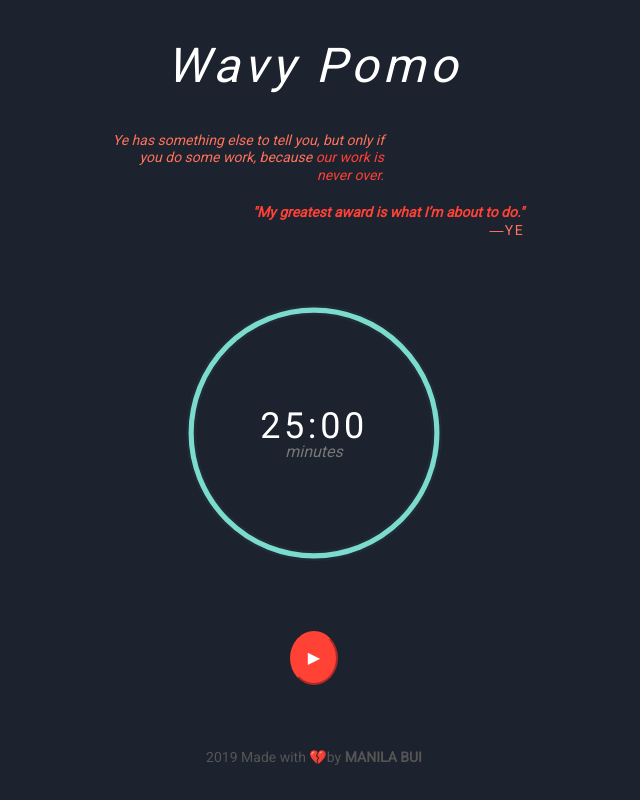
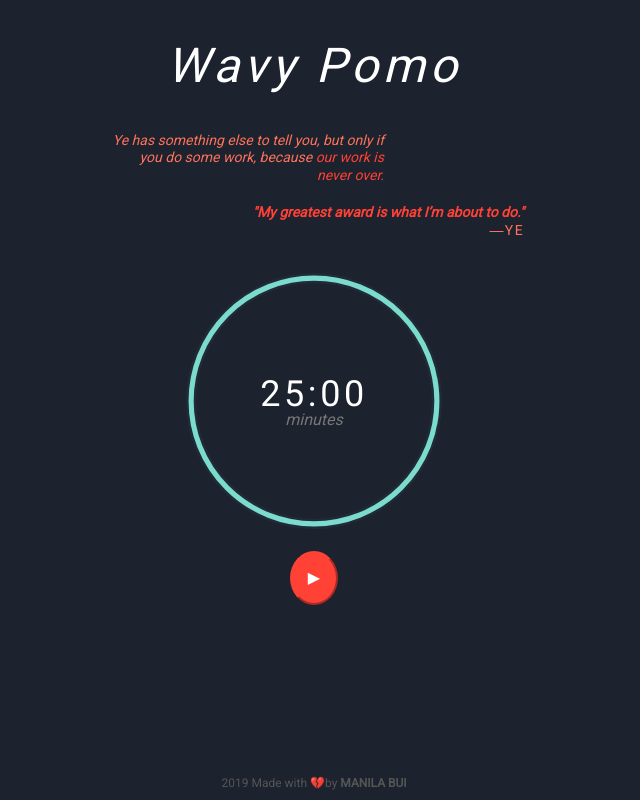
Before and after one commit to manilabui/Wavy-Pomo, a React (Create React App) app: page / in a window 1280 px wide. Shown: the whole page, without its empty margins (326-966 px from the left). Built offline with nearby package versions, Linux system fonts and the light colour scheme.

Commit message:
minor desktop styling for spacing

```diff
--- a/src/components/Footer.js
+++ b/src/components/Footer.js
@@ -4,8 +4,8 @@ class Footer extends Component {
   render() {
     return (
     	<div>
-    		<footer className="pv4 ph3 ph5-m ph6-l mid-gray fixed bottom-0 w-100">
-	          <small className="f6-ns f7 db tc">2019 Made with <span role="img" aria-label="Broken Heart">💔</span>by <b className="ttu">Manila Bui</b></small>
+    		<footer className="pb2 ph3 ph5-m ph6-l mid-gray fixed bottom-0 w-100">
+	          <small className="f7 db tc">2019 Made with <span role="img" aria-label="Broken Heart">💔</span>by <b className="ttu">Manila Bui</b></small>
 	        </footer>
     	</div>
     );
--- a/src/components/Timer.js
+++ b/src/components/Timer.js
@@ -4,7 +4,7 @@ import PropTypes from 'prop-types';
 class Timer extends Component {
   render() {
     return (
-      <div className='c-container relative center mw5-ns w-50 mv4 mv5-ns'>
+      <div className='c-container relative center mw5-ns w-50 mt4 mb4 mb3-ns'>
       	<div className='absolute w-100 tc tracked f2-ns f3 fw2 pa5 mv4-ns mv3 white'>{ this.props.display }</div>
       	<small className='absolute w-100 tc i f5-ns f6 mv5 pa2 mt6-ns gray'>minutes</small>
         <svg className='w-100' id='c-graphic' viewBox='0 0 100 100'>
```
Also changed, not shown: src/App.js (+9 -4 lines), 2 other files (tests, documents, lock files or other folders).
